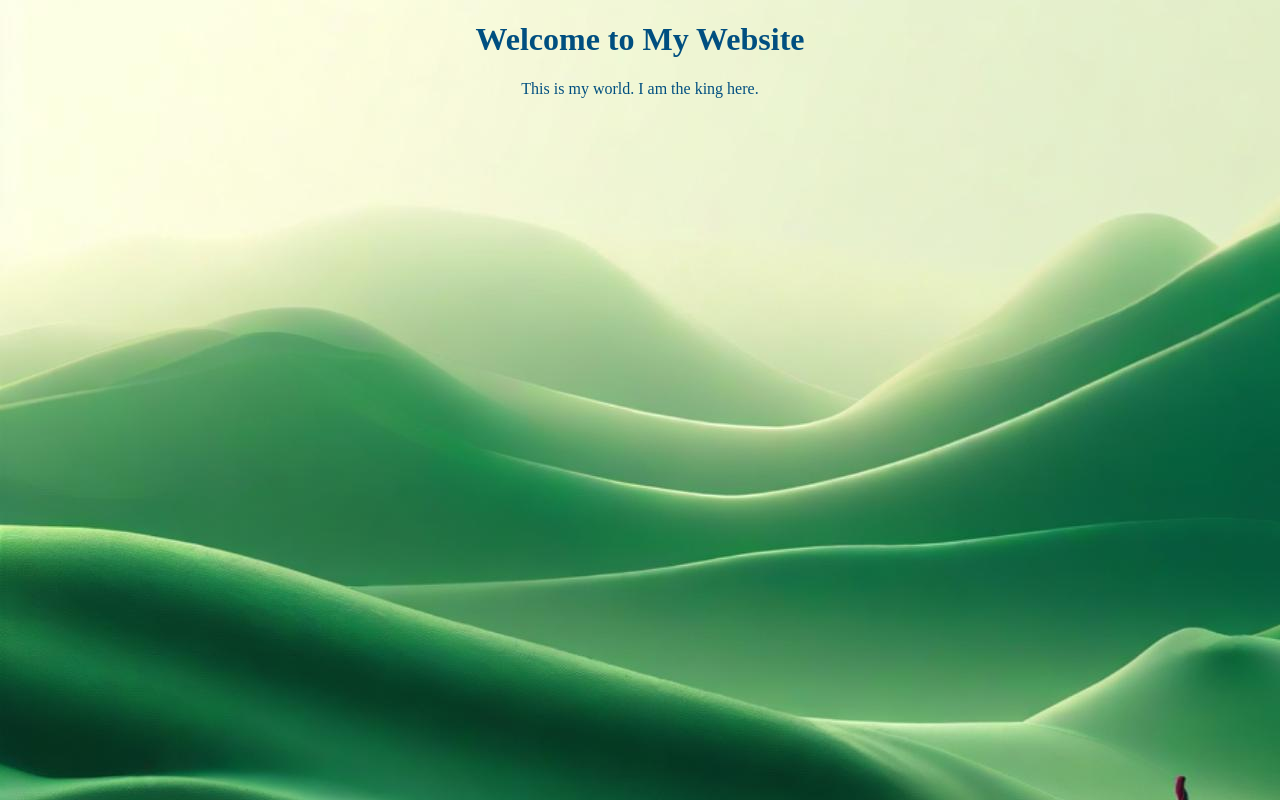
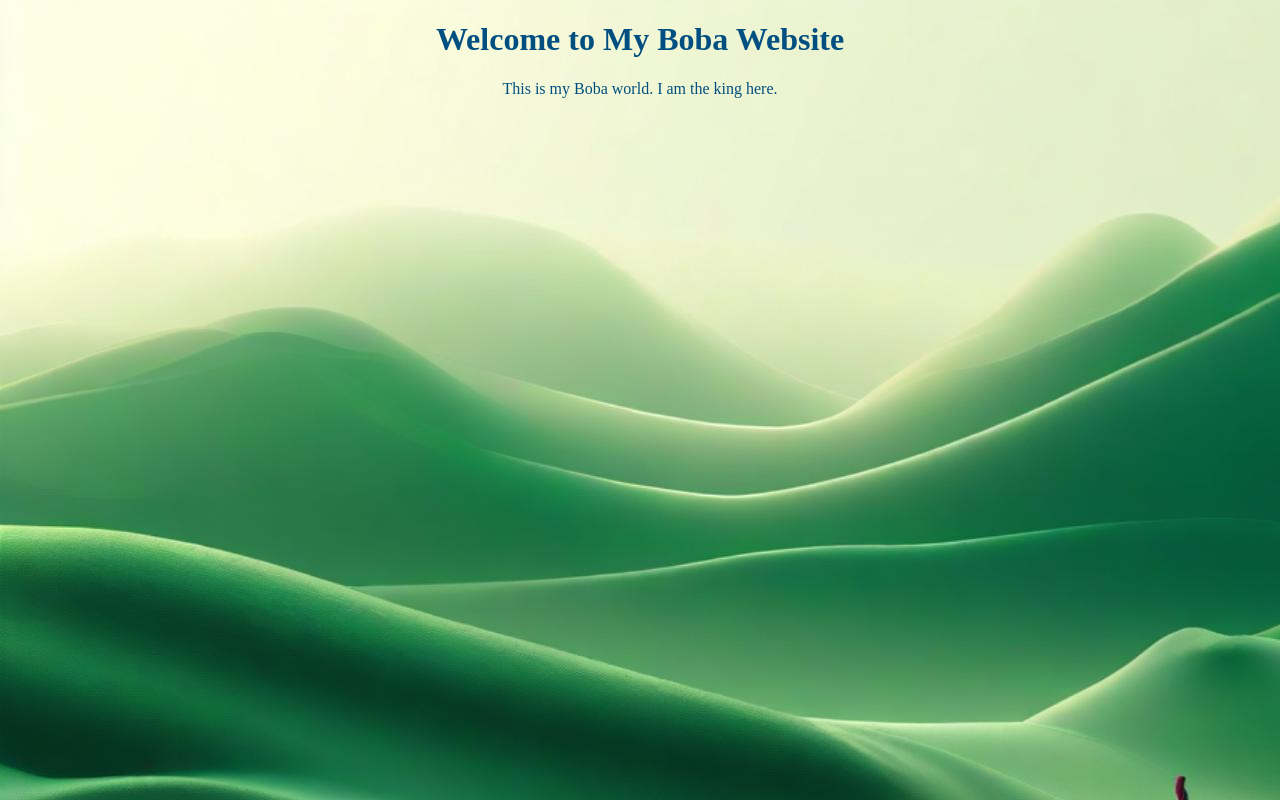
Before and after one commit to tafsirraza/website, a plain HTML site: page index.html in a window 1280 px wide. Drawn offline with Linux system fonts and the light colour scheme.

Commit message:
Update index.html

```diff
--- a/index.html
+++ b/index.html
@@ -1,7 +1,7 @@
 <!DOCTYPE html>
 <html>
 <head>
-    <title>My Website</title>
+    <title>My Boba Website</title>
     <style>
         body {
             background: url('wall.jpeg');
@@ -12,8 +12,8 @@
 </head>
 <body>
 
-    <h1>Welcome to My Website</h1>
-    <p>This is my world. I am the king here.</p>
+    <h1>Welcome to My Boba Website</h1>
+    <p>This is my Boba world. I am the king here.</p>
 
 </body>
 </html>
```
